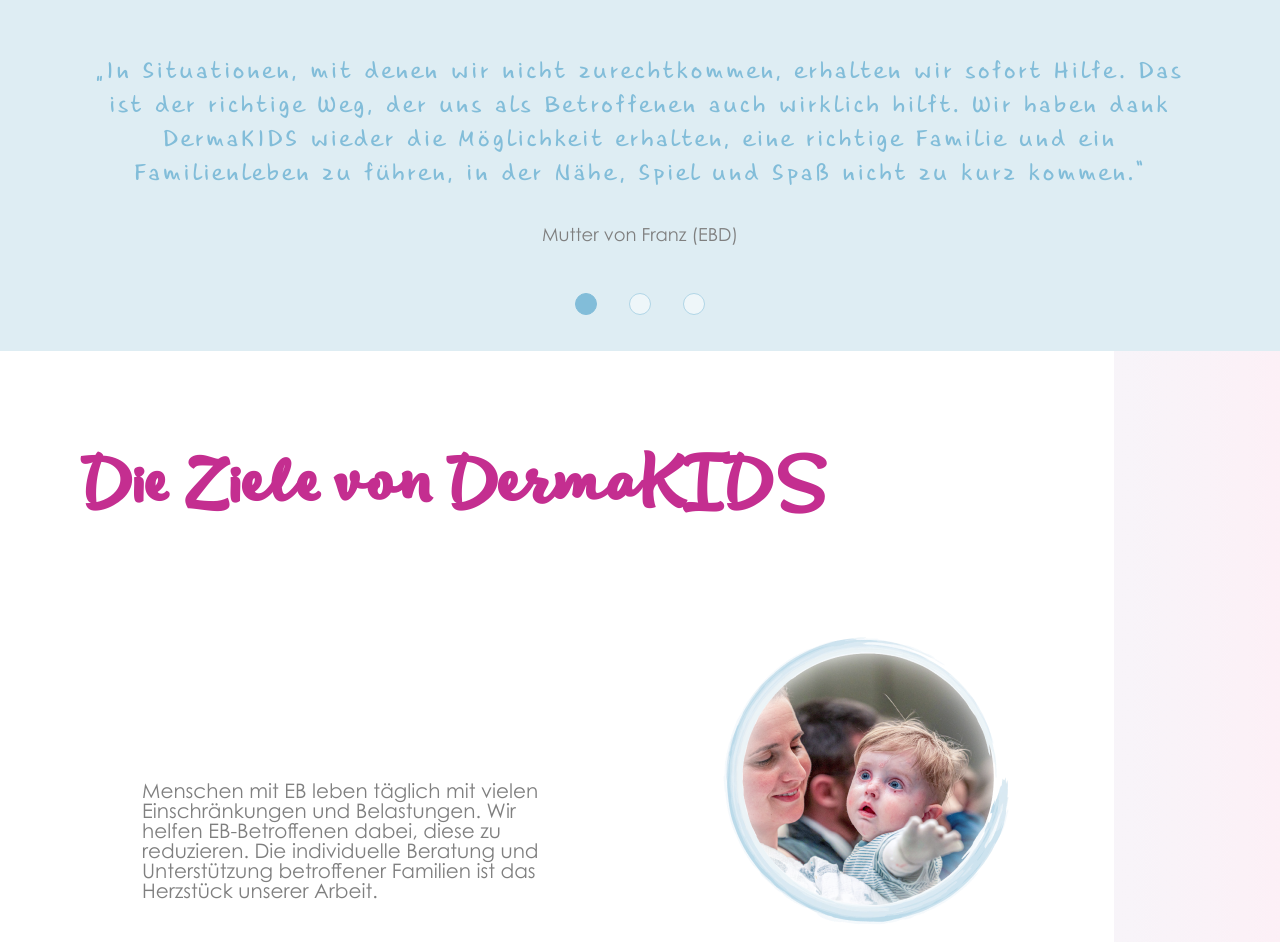
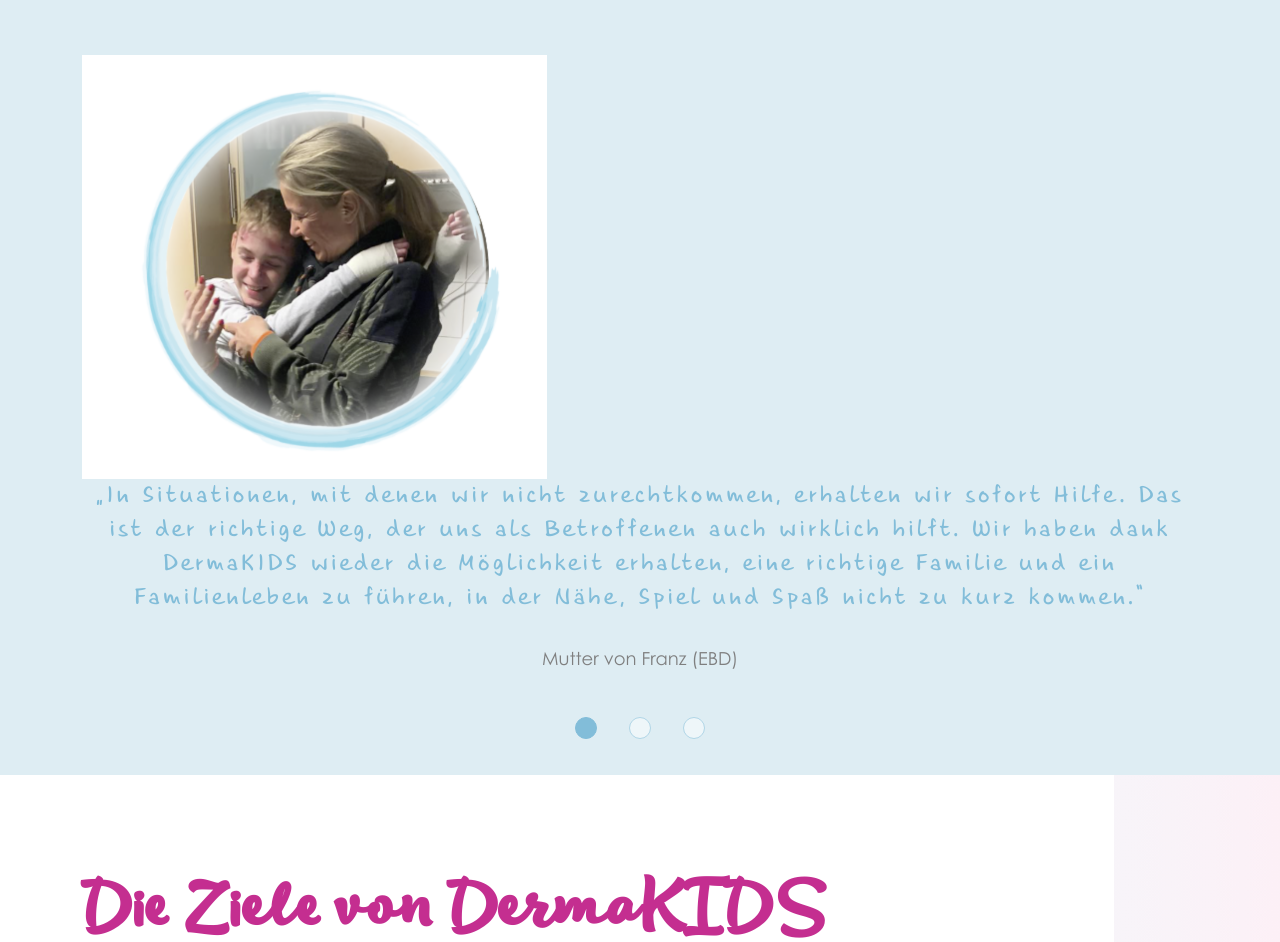
Before and after one commit to Umar6135/DermaKids, a PHP site: page /help-us-copy2.php in a window 1280 px wide; the page is wider, and only the part inside the window is pictured. Shown: the part 2542-3484 px from the top of that part. Run offline with PHP 8.4, Linux system fonts and the light colour scheme; some libraries are stand-ins or nearby versions; grey boxes are pictures that could not be loaded.

Commit message:
help-us-copy2

```diff
--- a/help-us-copy2.php
+++ b/help-us-copy2.php
@@ -1,4 +1,3 @@
-
 <?php
 
 $GLOBALS['title'] = "";
@@ -155,7 +154,9 @@ include('header.php'); ?>
             <div class="testimonial-content">
 
 
-
+                <div class="testimonial-img">
+                    <img src="./assets/img/Help-us-testimonial-image.png" alt="">
+                </div>
 
                 <div id="carouselExampleIndicators" class="carousel slide" data-bs-ride="carousel">
                     <div class="carousel-indicators">
```
